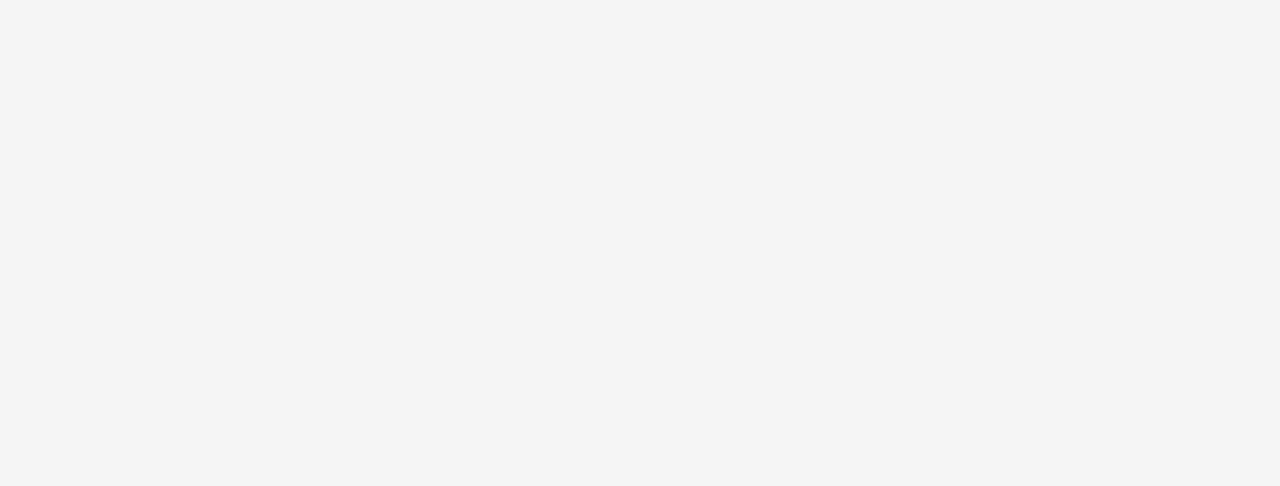
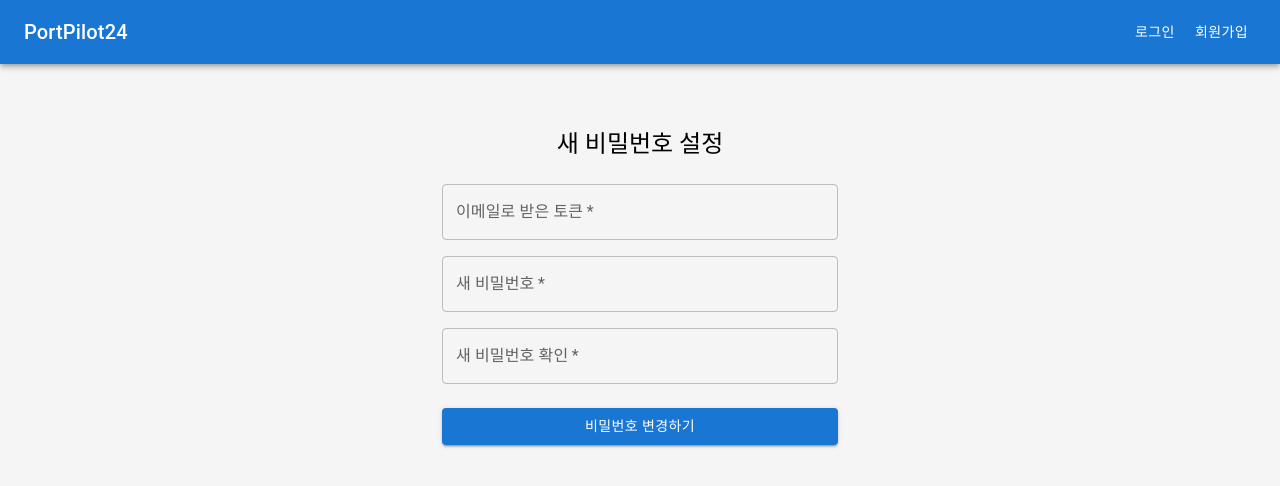
Before and after one commit to PortPilot24/portpilot24-platform, a React (Vite) app in the folder frontend/: page /reset-password in a window 1280 px wide. Before the commit this address had no page. Shown: the top 486 px of the page. Built offline with nearby package versions, Linux system fonts and the light colour scheme.

Commit message:
feat(auth): Implement password reset flow UI

```diff
--- a/frontend/src/Router.jsx
+++ b/frontend/src/Router.jsx
@@ -4,7 +4,9 @@ import Layout from './components/Layout';
 import SignupPage from './pages/SignupPage';
 import LoginPage from './pages/LoginPage';
 import MyPage from './pages/MyPage';
-import ProtectedRoute from './components/ProtectedRoute'; // ProtectedRoute import
+import ProtectedRoute from './components/ProtectedRoute';
+import PasswordRequestPage from './pages/PasswordRequestPage';
+import PasswordResetPage from './pages/PasswordResetPage'; // 비밀번호 변경 페이지 import 추가
 
 function Router() {
   return (
@@ -18,6 +20,8 @@ function Router() {
           {/* 누구나 접근 가능한 페이지 */}
           <Route path="/signup" element={<SignupPage />} />
           <Route path="/login" element={<LoginPage />} />
+          <Route path="/request-password-reset" element={<PasswordRequestPage />} />
+          <Route path="/reset-password" element={<PasswordResetPage />} />
 
           {/* 로그인이 필요한 페이지 */}
           <Route element={<ProtectedRoute />}>
--- a/frontend/src/pages/LoginPage.jsx
+++ b/frontend/src/pages/LoginPage.jsx
@@ -1,5 +1,6 @@
 import { useState } from 'react';
-import { useNavigate } from 'react-router-dom';
+// useNavigate와 함께 react-router-dom의 Link를 RouterLink라는 별명으로 가져옵니다.
+import { useNavigate, Link as RouterLink } from 'react-router-dom';
 import useAuthStore from '../store/authStore'; // Zustand 스토어
 import {
   Container,
@@ -8,7 +9,7 @@ import {
   TextField,
   Button,
   Grid,
-  Link,
+  Link, // MUI의 Link 컴포넌트
 } from '@mui/material';
 
 function LoginPage() {
@@ -78,15 +79,21 @@ function LoginPage() {
           >
             로그인
           </Button>
+          {/* --- 아래 Grid 부분을 수정했습니다. --- */}
           <Grid container justifyContent="flex-end" columnGap={2}>
-            <Grid item xs>
-              <Link href="#" variant="body2">
+            {/* 'item'과 'xs' prop을 제거하고, component와 to 속성을 사용합니다. */}
+            <Grid>
+              <Link
+                component={RouterLink}
+                to="/request-password-reset"
+                variant="body2"
+              >
                 비밀번호를 잊으셨나요?
               </Link>
             </Grid>
-            <Grid item>
-              <Link href="/signup" variant="body2">
-                    계정이 없으신가요?
+            <Grid>
+              <Link component={RouterLink} to="/signup" variant="body2">
+                계정이 없으신가요? 회원가입
               </Link>
             </Grid>
           </Grid>
--- /dev/null
+++ b/frontend/src/pages/PasswordRequestPage.jsx
@@ -0,0 +1,48 @@
+// src/pages/PasswordRequestPage.jsx
+import { useState } from 'react';
+import apiClient from '../api/axios';
+import { Container, Box, Typography, TextField, Button } from '@mui/material';
+
+function PasswordRequestPage() {
+  const [email, setEmail] = useState('');
+
+  const handleSubmit = async (event) => {
+    event.preventDefault();
+    try {
+      // API 명세서의 '비밀번호 재발급 요청' API 호출
+      await apiClient.post('/users/reset-password/request', { email });
+      alert('입력하신 이메일로 재발급 안내 메일을 전송했습니다.');
+    } catch (error) {
+      alert('요청 중 오류가 발생했습니다.');
+      console.error('Password reset request error:', error);
+    }
+  };
+
+  return (
+    <Container component="main" maxWidth="xs" sx={{ mt: 8 }}>
+      <Box sx={{ display: 'flex', flexDirection: 'column', alignItems: 'center' }}>
+        <Typography component="h1" variant="h5">
+          비밀번호 재발급
+        </Typography>
+        <Box component="form" onSubmit={handleSubmit} sx={{ mt: 3 }}>
+          <TextField
+            required
+            fullWidth
+            id="email"
+            label="가입한 이메일 주소"
+            name="email"
+            autoComplete="email"
+            autoFocus
+            value={email}
+            onChange={(e) => setEmail(e.target.value)}
+          />
+          <Button type="submit" fullWidth variant="contained" sx={{ mt: 3, mb: 2 }}>
+            재발급 링크 받기
+          </Button>
+        </Box>
+      </Box>
+    </Container>
+  );
+}
+
+export default PasswordRequestPage;
--- /dev/null
+++ b/frontend/src/pages/PasswordResetPage.jsx
@@ -0,0 +1,79 @@
+// src/pages/PasswordResetPage.jsx
+import { useState } from 'react';
+import { useNavigate } from 'react-router-dom';
+// import apiClient from '../api/axios'; // 나중에 API 연동 시 주석 해제
+import { Container, Box, Typography, TextField, Button, Stack } from '@mui/material';
+
+function PasswordResetPage() {
+  const [token, setToken] = useState(''); // 실제로는 URL 파라미터에서 가져옵니다.
+  const [newPassword, setNewPassword] = useState('');
+  const [confirmPassword, setConfirmPassword] = useState('');
+  const navigate = useNavigate();
+
+  const handleSubmit = async (event) => {
+    event.preventDefault();
+
+    if (newPassword !== confirmPassword) {
+      alert('새 비밀번호가 일치하지 않습니다.');
+      return;
+    }
+
+    // 이 부분은 백엔드 연동 시 실제 API 호출 로직으로 대체합니다.
+    try {
+      // await apiClient.post('/users/reset-password', { token, newPassword });
+      alert('비밀번호가 성공적으로 변경되었습니다. 로그인 페이지로 이동합니다.');
+      navigate('/login');
+    } catch (error) {
+      alert('비밀번호 변경 중 오류가 발생했습니다.');
+      console.error('Password reset error:', error);
+    }
+  };
+
+  return (
+    <Container component="main" maxWidth="xs" sx={{ mt: 8 }}>
+      <Box sx={{ display: 'flex', flexDirection: 'column', alignItems: 'center' }}>
+        <Typography component="h1" variant="h5">
+          새 비밀번호 설정
+        </Typography>
+        <Box component="form" onSubmit={handleSubmit} sx={{ mt: 3, width: '100%' }}>
+          <Stack spacing={2}>
+            <TextField
+              required
+              fullWidth
+              name="token"
+              label="이메일로 받은 토큰"
+              id="token"
+              value={token}
+              onChange={(e) => setToken(e.target.value)}
+            />
+            <TextField
+              required
+              fullWidth
+              name="newPassword"
+              label="새 비밀번호"
+              type="password"
+              id="newPassword"
+              value={newPassword}
+              onChange={(e) => setNewPassword(e.target.value)}
+            />
+            <TextField
+              required
+              fullWidth
+              name="confirmPassword"
+              label="새 비밀번호 확인"
+              type="password"
+              id="confirmPassword"
+              value={confirmPassword}
+              onChange={(e) => setConfirmPassword(e.target.value)}
+            />
+          </Stack>
+          <Button type="submit" fullWidth variant="contained" sx={{ mt: 3, mb: 2 }}>
+            비밀번호 변경하기
+          </Button>
+        </Box>
+      </Box>
+    </Container>
+  );
+}
+
+export default PasswordResetPage;
```
